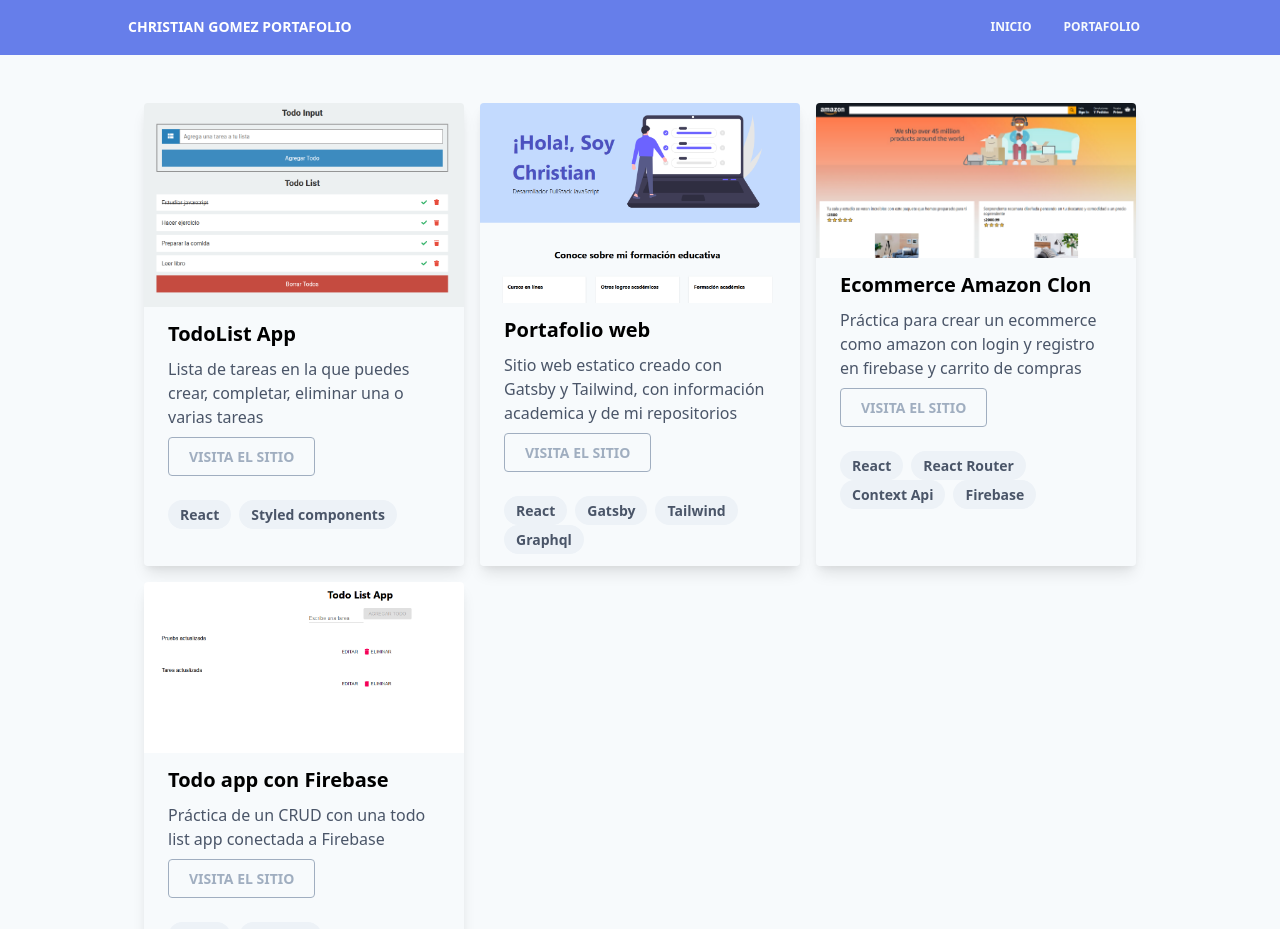
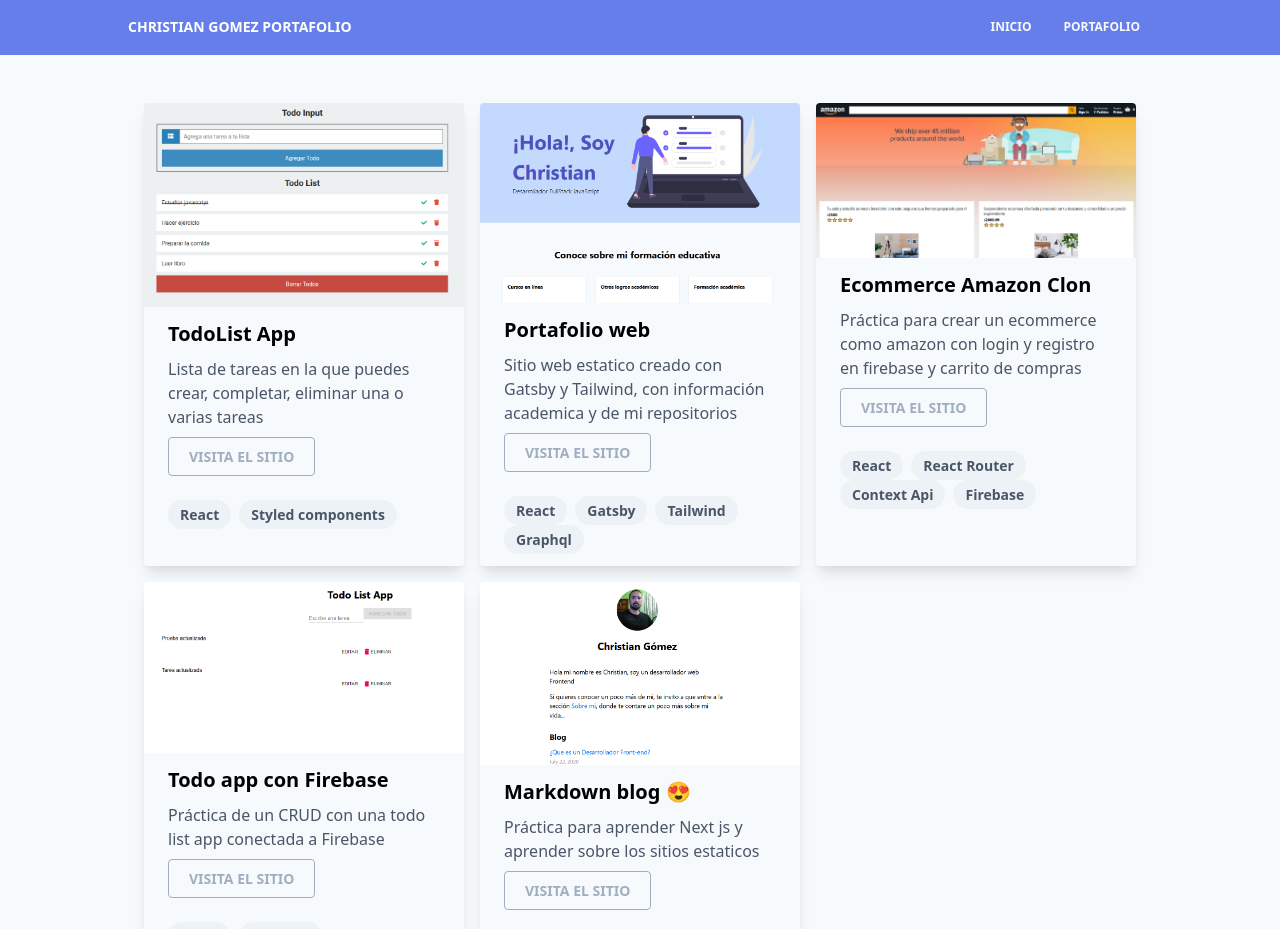
Before and after one commit to Chrissus14/web-portfolio, a Next.js app: page /portafolio in a window 1280 px wide. Shown: the top 929 px of the page. Built offline with nearby package versions, Linux system fonts and the light colour scheme; some icons are missing.

Commit message:
blog project

```diff
--- a/src/data.js
+++ b/src/data.js
@@ -35,4 +35,13 @@ export default [
     link: "https://todo-app-c44d0.web.app/",
     tools: ["React", "Firebase", "Material UI"],
   },
+  {
+    id: 4,
+    image: "/images/blog.PNG",
+    title: "Markdown blog 😍",
+    description:
+      "Práctica para aprender Next js y aprender sobre los sitios estaticos",
+    link: "https://christiangomezblog.vercel.app/",
+    tools: ["React", "Next.js"],
+  },
 ];
```
Also changed, not shown: public/images/blog.PNG (added).
